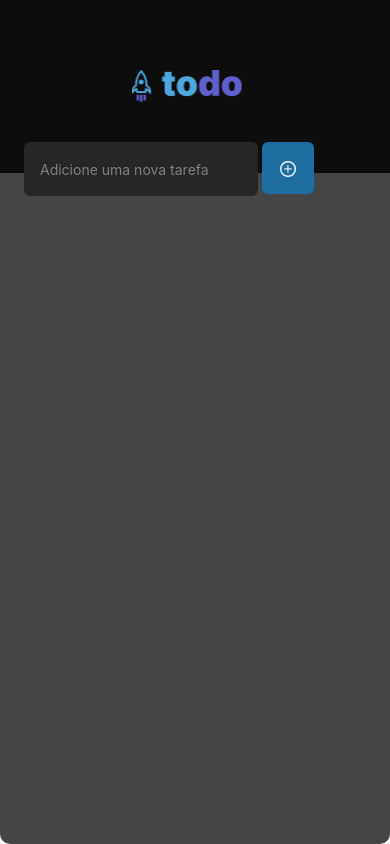
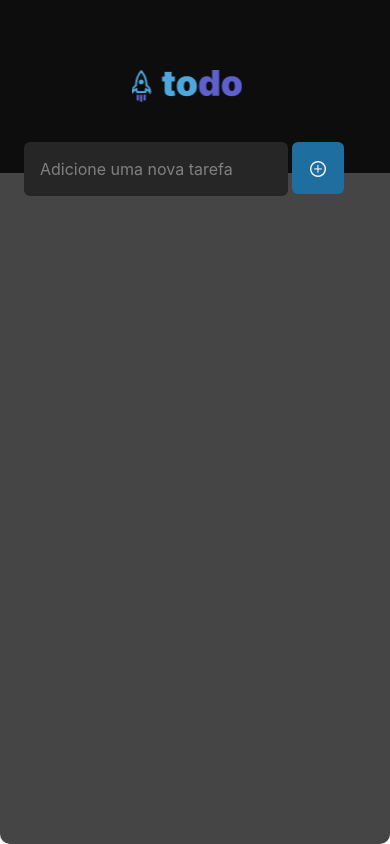
Before and after one commit to GeraldoOliveira/todo, a React Native app: screen / in a window 390 px wide. Built offline with nearby package versions, Linux system fonts and the light colour scheme.

Commit message:
Pequenas modificações

```diff
--- a/src/screens/Home/index.tsx
+++ b/src/screens/Home/index.tsx
@@ -30,6 +30,11 @@ export function Home() {
                             </Text>
                         </TouchableOpacity>
                     </View>
+                    <View>
+
+
+
+                    </View>
                 </View>
             </View>
         </>
--- a/src/screens/Home/styles.ts
+++ b/src/screens/Home/styles.ts
@@ -28,7 +28,8 @@ export const styles = StyleSheet.create({
         color: "#FFFFFF",
         backgroundColor: "#262626",
         textAlign: "left",
-        marginRight: 4
+        marginRight: 4,
+        fontSize: 16
     },
     buttonAdd:{
         height:52,
@@ -54,6 +55,10 @@ export const styles = StyleSheet.create({
     plusImage:{
         height: 16,
         width: 16
+    },
+    taskStatus:{
+        height: 19,
+        width: 327
     }
 
 })
```
